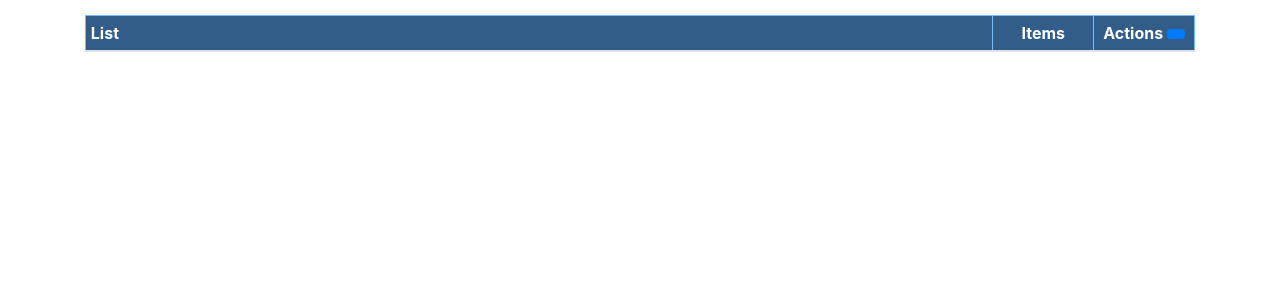
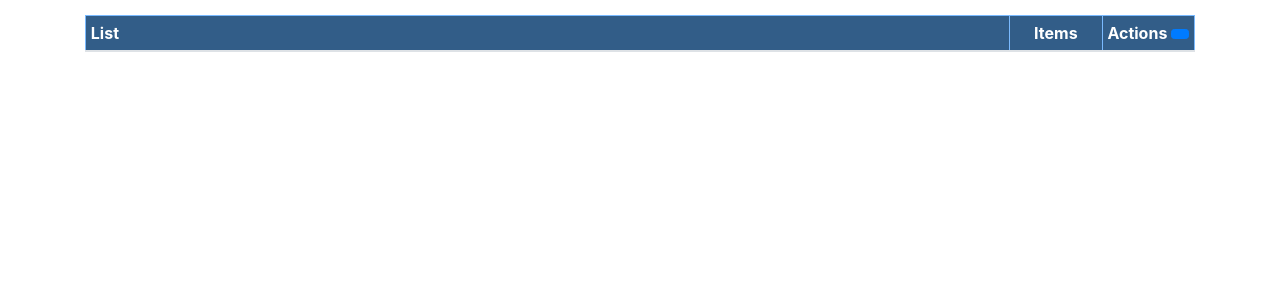
Before and after one commit to valr/flask-list, a Flask app: template application/templates/list/list.html.jinja in a window 1280 px wide. Shown: the part 41-341 px from the top of the page. Run offline with Flask 2, Linux system fonts and the light colour scheme; the template is opened without the code that fills it, so the values that code supplies are empty; the visitor is signed in with stand-in values (Sample User, id 1); data comes from the database, SQL or seed files in the repository; some libraries are stand-ins or nearby versions.

Commit message:
fix layout of list/list that incorrectly had a grid of 11 instead of 12 cols

```diff
--- a/application/templates/list/list.html.jinja
+++ b/application/templates/list/list.html.jinja
@@ -6,7 +6,7 @@
         <table class="table table-striped table-bordered table-hover table-sm mt-3 mb-0">
             <thead class="table-primary text-white">
                 <tr>
-                    <th class="col-9 align-middle">
+                    <th class="col-10 align-middle">
                         List
                     </th>
                     <th class="col-1 align-middle text-center">
```
